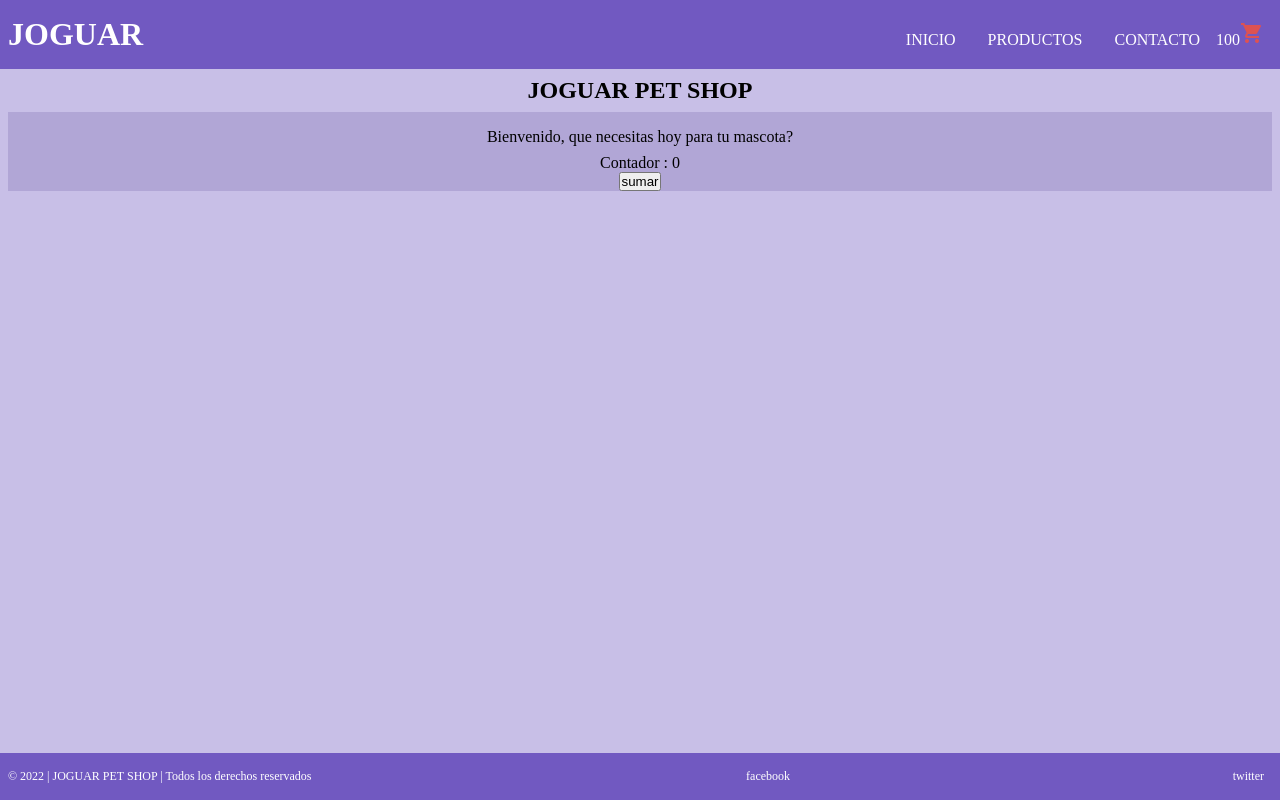
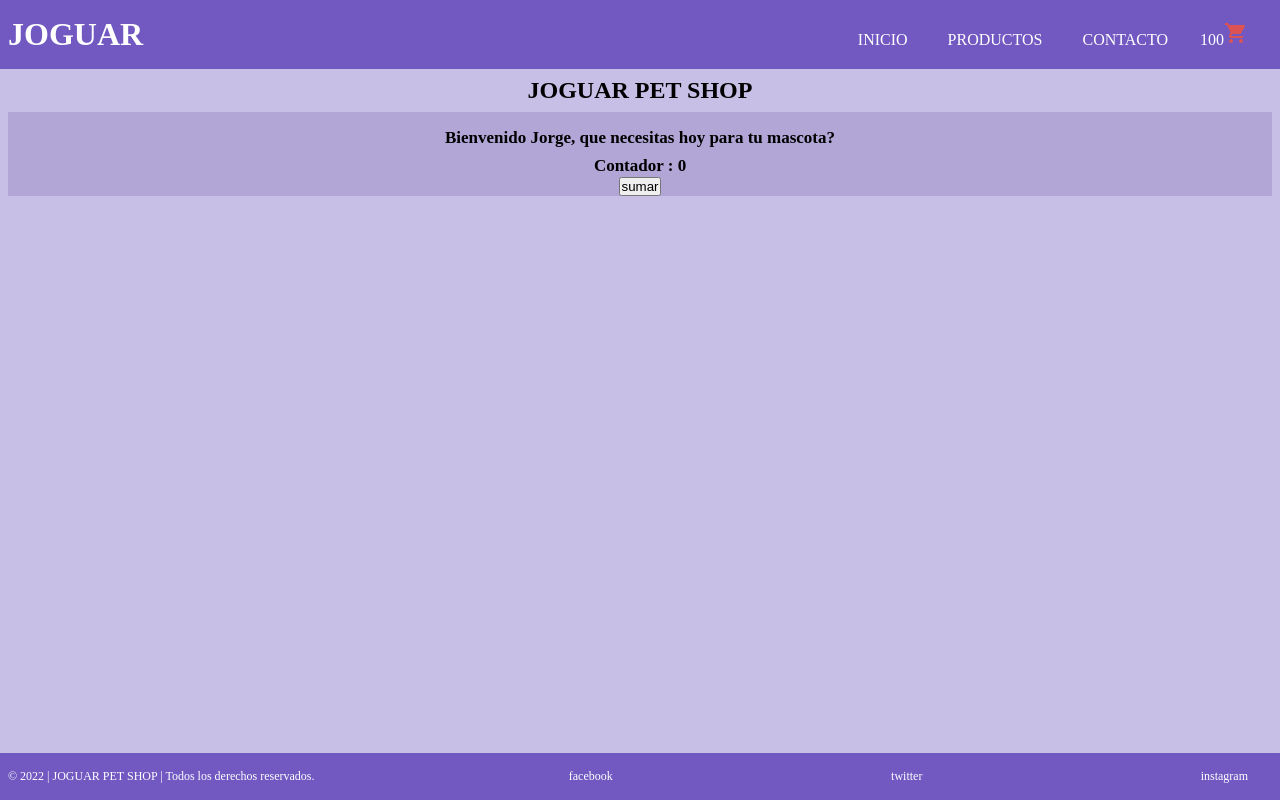
Before and after one commit to joguar27/miprimerapp, a React (Create React App) app: page / in a window 1280 px wide. Built offline with nearby package versions, Linux system fonts and the light colour scheme.

Commit message:
commit 040123

```diff
--- a/src/components/App.js
+++ b/src/components/App.js
@@ -1,7 +1,7 @@
 import Footer from "./Footer"
 import Header from "./Header"
-//import ItemListContainer from "./ItemListContainer"
-import ItemListContainer from"./ItemListContainer"
+import ItemListContainer from "./ItemListContainer"
+//import ItemListContainer from"./ItemListContainer"
 import Main from "./Main"
 
 const App = ()=>{
--- a/src/components/Footer.js
+++ b/src/components/Footer.js
@@ -1,15 +1,19 @@
-import Nav from "./Nav"
-const Footer=()=>{
+import Nav from "./Nav";
+const Footer = () => {
   return (
     <footer>
-            <p>&copy; 2022 | JOGUAR PET SHOP | Todos los derechos reservados</p>
+      <p>&copy; 2022 | JOGUAR PET SHOP | Todos los derechos reservados.</p>
       <Nav
         textLinkFooter="facebook"
         hrefLinkFooter="https://www.facebook.com/"
       />
       <Nav
         textLinkFooter="twitter"
-            hrefLinkFooter="https://www.twitter.com/" target="blank"
+        hrefLinkFooter="https://www.twitter.com/"
+      />
+      <Nav
+        textLinkFooter="instagram"
+        hrefLinkFooter="https://www.instagram.com/"
       />
 
       {/* <li>
@@ -17,16 +21,10 @@ const Footer=()=>{
             ><i class="fa-brands fa-twitter"></i>
         </a>
         </li> */}
-
-
-
-
     </footer>
-    )
-}
-export default Footer
-
-
+  );
+};
+export default Footer;
 
 //textLinkFooter="Twitter" /linea 7
 //hrefLinkFooter="https://www.facebook.com/" /linea 8
--- a/src/components/ItemListContainer.js
+++ b/src/components/ItemListContainer.js
@@ -67,10 +67,12 @@ export default ItemListContainer
 //    p.innerText = contador | y se le agrege el texto
 //})
 
-
+// const ItemListContainer = (props) => {
 // const [carrito, setCarrito] = useState(0)
 // const handleClick = () => {
 //     setCarrito(carrito + 1)
+
+
 // }
 
 // return (
@@ -80,3 +82,4 @@ export default ItemListContainer
 //         <button onClick={handleClick}>sumar</button>
 //     </div>
 // )
+// }
--- a/src/components/Main.js
+++ b/src/components/Main.js
@@ -5,7 +5,7 @@ const Main = () => {
     return (
         <main>
             <h2>JOGUAR PET SHOP</h2>
-            <p><ItemListContainer greeting="Bienvenido, que necesitas hoy para tu mascota?"/></p>
+            <p><ItemListContainer greeting="Bienvenido Jorge, que necesitas hoy para tu mascota?"/></p>
             {/*<img src="https://picsum.photos/200/300"/>*/}
             {/*<ItemListContainer/>*/}
         </main>
--- a/src/index.scss
+++ b/src/index.scss
@@ -27,7 +27,7 @@ html , body , #root  {
     &__link {
         text-decoration: none;
         color: white;
-        margin-left: 1rem;
+        margin-left: .5rem;
     }
 }
 
@@ -38,27 +38,32 @@ header a {
 
 nav a {
     text-decoration: none;
+    margin-right: 1rem;
 }
 
 main {
     flex-grow: 1;
     padding: 0.5rem;
     background-color: #c8bfe7;
+
 }
 
 main h2{
     text-align: center;
+
 }
 
 main div {
     background-color: #b1a6d6;
     text-align: center;
     padding-top: 1rem;
+
 }
 
 main p {
     padding-top: .5rem;
-
+    font-weight: bold;
+    font-size: 17px;
 }
 
 
@@ -70,8 +75,8 @@ footer {
     font-size: 0.75rem;
     display: flex;
     justify-content: space-between;
+
 }
-
 
 
 .header__navbar a{
```
Also changed, not shown: src/components/Card.js (line endings or trailing spaces). Lines whose indentation alone changed are shown as unchanged.
